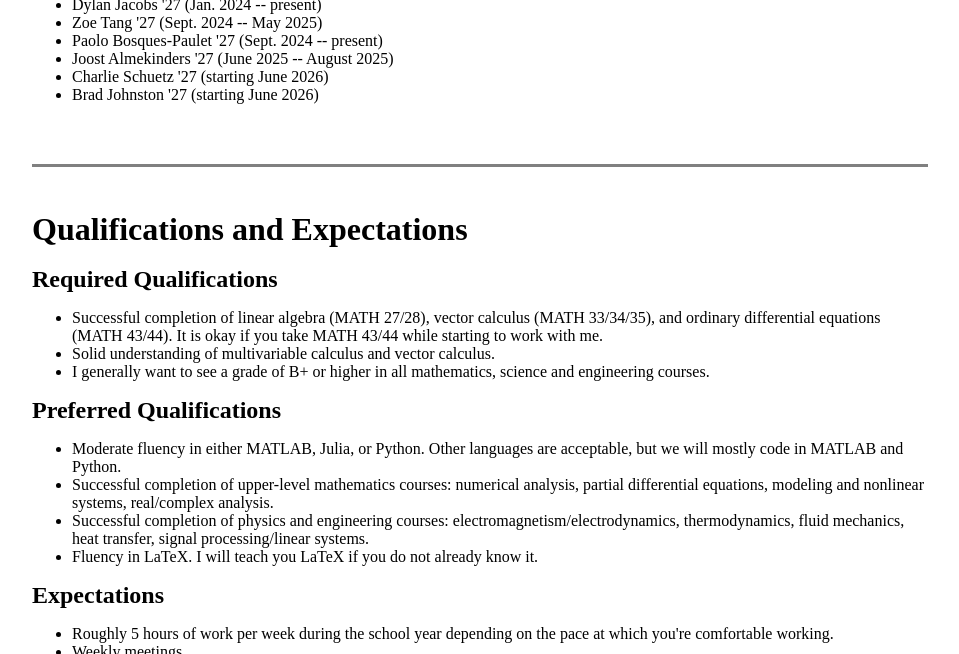
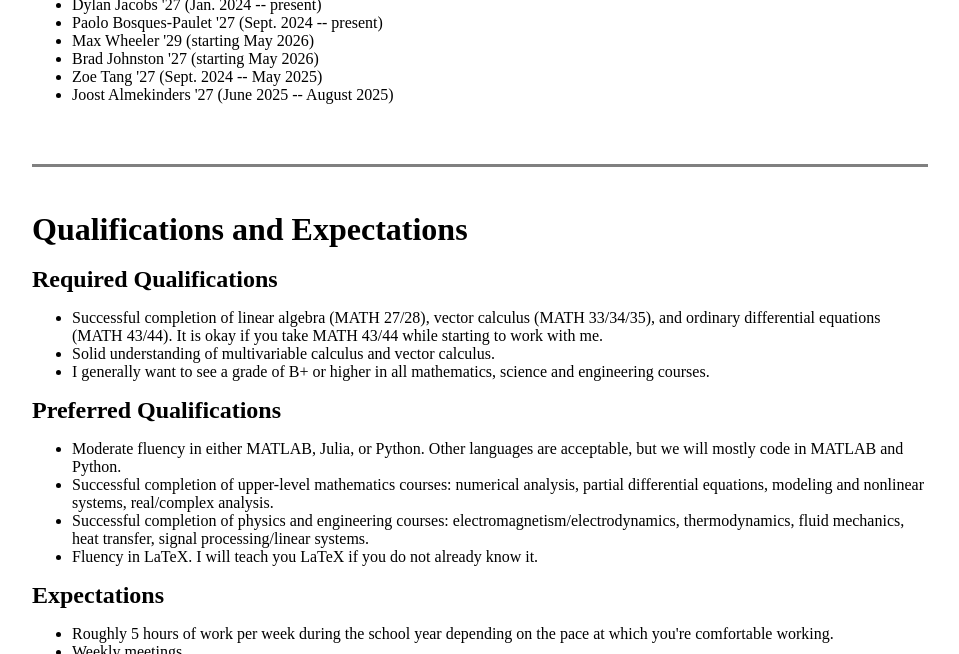
Before and after one commit to jhknakao/jhknakao.github.io, a Jekyll site: the page built from undergradresearch.html, in a window 1280 px wide and 900 px high, scrolled down 682 px, cut to the strip 246-900 px from the top of the window. Shown: the whole strip, without its empty margins (160-1119 px from the left). Built offline with Jekyll 4.4.1, drawn with Linux system fonts in a browser that asks for light colours.

Commit message:
Update undergradresearch.html

```diff
--- a/undergradresearch.html
+++ b/undergradresearch.html
@@ -22,11 +22,12 @@ title: Undergraduate Research
 
 	<ul>
     	<li>Dylan Jacobs '27 (Jan. 2024 -- present)</li>
+		<li>Paolo Bosques-Paulet '27 (Sept. 2024 -- present)</li>
+		<li>Max Wheeler '29 (starting May 2026)</li>
+		<li>Brad Johnston '27 (starting May 2026)</li>
     	<li>Zoe Tang '27 (Sept. 2024 -- May 2025)</li>
-    	<li>Paolo Bosques-Paulet '27 (Sept. 2024 -- present)</li>
     	<li>Joost Almekinders '27 (June 2025 -- August 2025)</li>
-		<li>Charlie Schuetz '27 (starting June 2026)</li>
-		<li>Brad Johnston '27 (starting June 2026)</li>
+
 	</ul>
 	<br>
 	<br>
```
